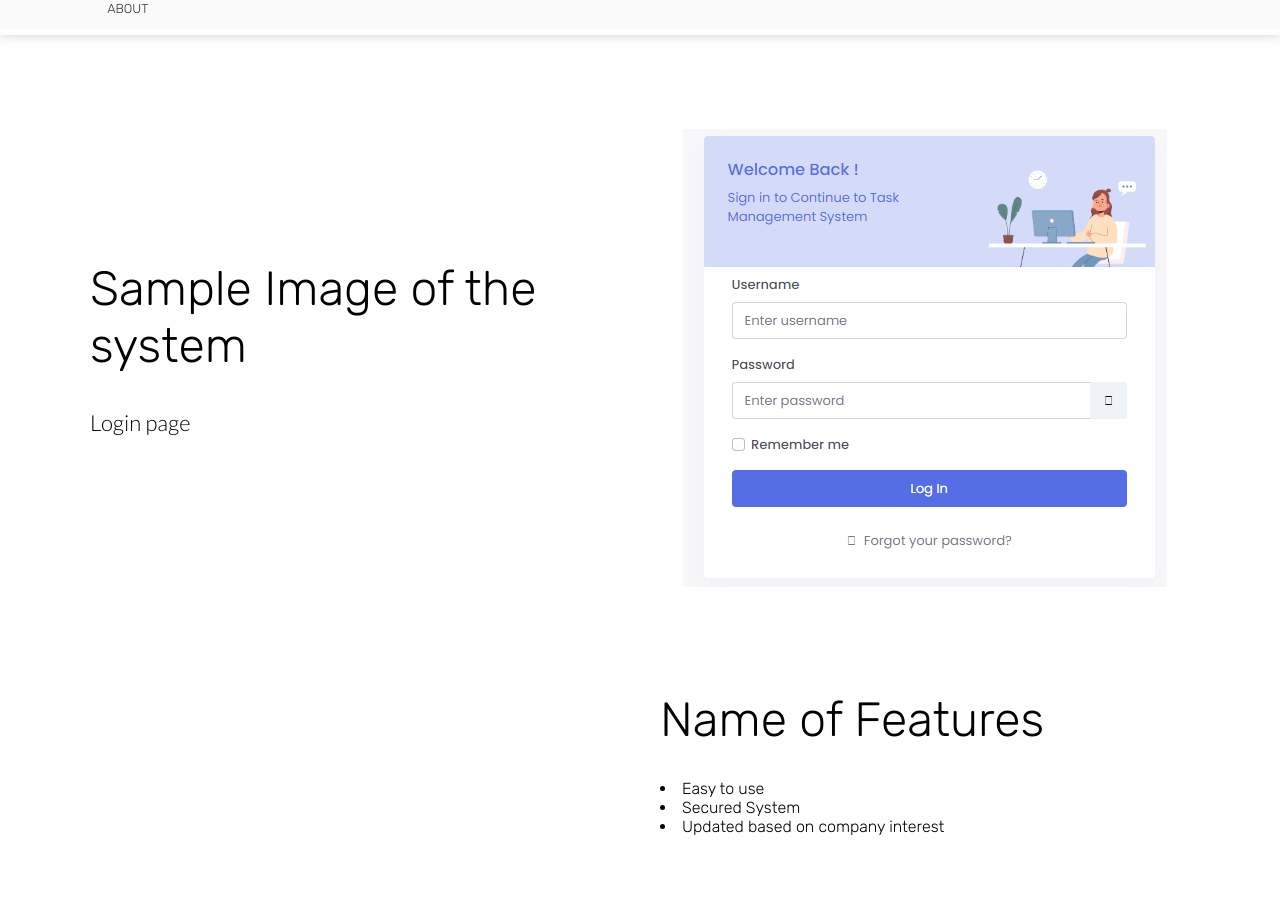
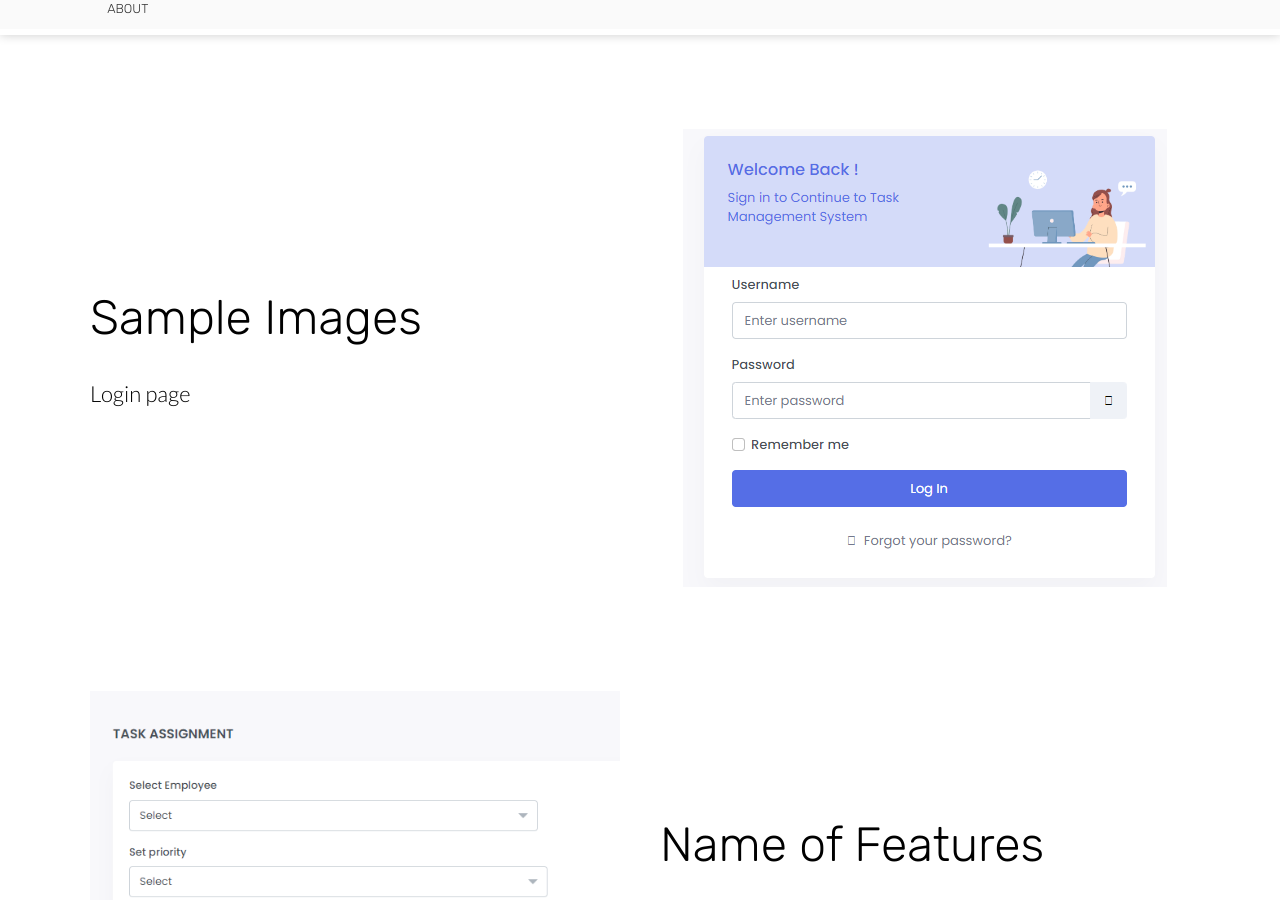
Before and after one commit to kidist919/kidist919.github.io, a Jekyll site: the page built from index.html, in a window 1280 px wide and 900 px high, scrolled down 871 px. Built offline with Jekyll 4.4.1, drawn with Linux system fonts in a browser that asks for light colours; nearby versions of some CDN libraries; the list of posts is cut into pages by our own code; grey boxes are pictures that could not be loaded.

Commit message:
Update index.html

```diff
--- a/index.html
+++ b/index.html
@@ -19,13 +19,12 @@ image: https://www.net2source.com/wp-content/uploads/Downloader.la-611a8d7618072
 	<section class="info" id="learn-more">
 		<div class="container flex">
 			<div class="text">
-				<h2 class="editable">Sample Image of the system</h2>
+				<h2 class="editable">Sample Images</h2>
 				<p class="editable">Login page</p>
 			</div>
 			<div class="image">
 				<img class="editable" src="images/abc.png" alt="" />
-
-                        </div>
+			</div>
 		</div>
 	</section>
 
@@ -36,6 +35,7 @@ image: https://www.net2source.com/wp-content/uploads/Downloader.la-611a8d7618072
 				<p class="editable"> <li> Easy to use </li> <li> Secured System </li> <li> Updated based on company interest </li> </p>
 			</div>
 			<div class="image">
+				<img class="editable" src="images/Taskassignment.png" alt="" />
 
 			</div>
 		</div>
```
